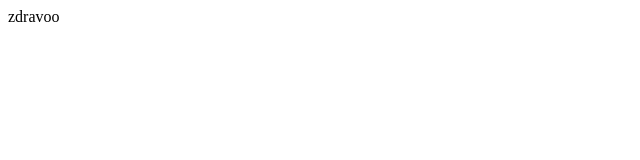
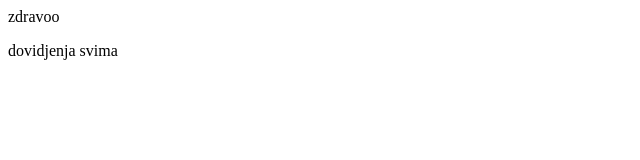
Before and after one commit to mcmicko/git-branch, a plain HTML site: page index.html in a window 1280 px wide. Shown: the whole page, without its empty margins (0-640 px from the left). Drawn offline with Linux system fonts and the light colour scheme.

Commit message:
add dovidjenja

```diff
--- a/index.html
+++ b/index.html
@@ -4,5 +4,6 @@
 	</head>
 	<body>
 		<p>zdravoo</p>
+		<p>dovidjenja svima</p>
 	</body>
 </html>
```
